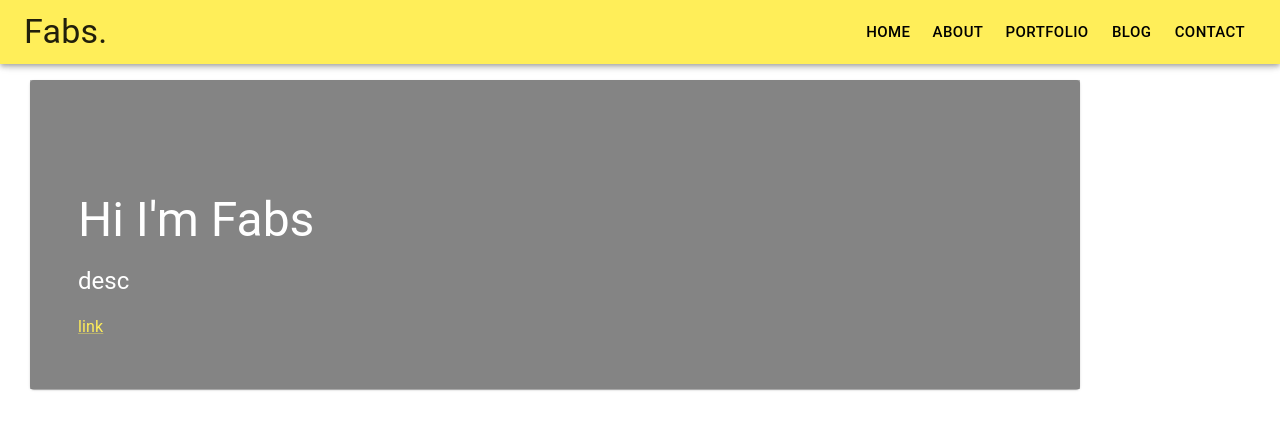
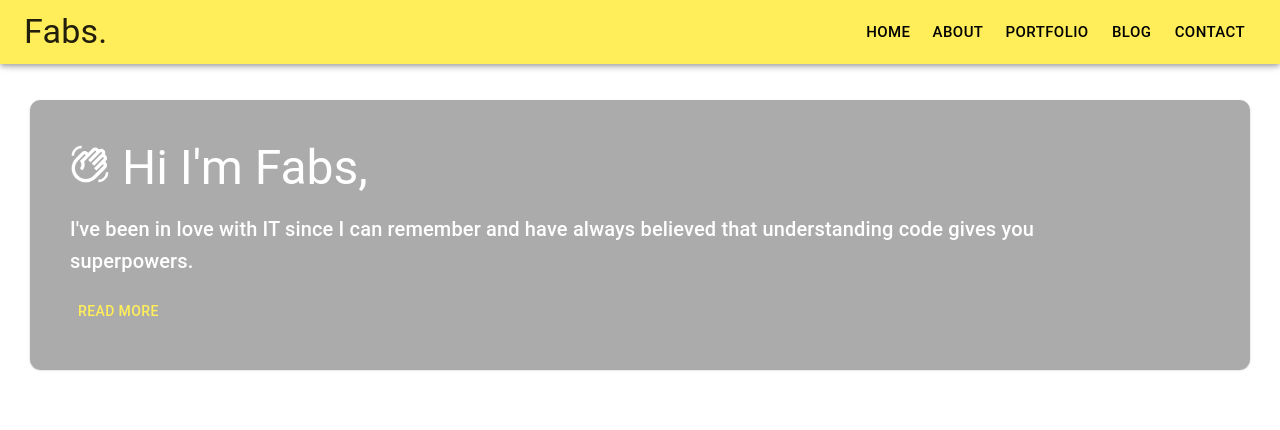
Before and after one commit to Sventrip86/portfolio2024, a React (Create React App) app: page / in a window 1280 px wide. Shown: the top 430 px of the page. Built offline with nearby package versions, Linux system fonts and the light colour scheme.

Commit message:
completed intro with conditional rendering Read more

```diff
--- a/src/App.js
+++ b/src/App.js
@@ -2,7 +2,7 @@ import './App.css';
 import Nav from './components/Nav';
 import { createTheme, ThemeProvider } from '@mui/material/styles';
 import {  yellow } from '@mui/material/colors';
-import Home from './components/Home';
+import Intro from './components/Intro';
 
 
 const theme = createTheme({
@@ -19,7 +19,7 @@ const App = () => {
     <>
      <ThemeProvider theme={theme}>
 <Nav></Nav>
-<Home/>
+<Intro/>
 </ThemeProvider>
     </>
   )
--- a/src/components/Home.js
+++ /dev/null
@@ -1,60 +0,0 @@
-import React from 'react'
-import Paper from '@mui/material/Paper';
-import Typography from '@mui/material/Typography';
-import Grid from '@mui/material/Grid';
-import Link from '@mui/material/Link';
-import Box from '@mui/material/Box';
-import me from '../assets/me.png'
-
-const Home = () => {
-  return (
-    <Paper
-    sx={{
-      position: 'relative',
-      backgroundColor: 'grey.400',
-      color: '#fff',
-      mb: 4,
-      backgroundSize: 'cover',
-      backgroundRepeat: 'no-repeat',
-      backgroundPosition: 'center',
-    paddingTop: '64px',
-    marginTop: '80px',
-    marginLeft: '30px',
-    marginRight: '200px' }}
-  >
-    {/* Increase the priority of the hero background image */}
-    {<img style={{ display: 'none' }} src={me}  />}
-    <Box
-      sx={{
-        position: 'absolute',
-        top: 0,
-        bottom: 0,
-        right: 0,
-        left: 0,
-        backgroundColor: 'rgba(0,0,0,.3)',
-      }}
-    />
-    <Grid container>
-      <Grid item md={6}>
-        <Box
-          sx={{
-            position: 'relative',
-            p: { xs: 3, md: 6 },
-            pr: { md: 0 },
-          }}
-        >
-          <Typography component="h1" variant="h3" color="inherit" gutterBottom>
-       Hi I'm Fabs
-          </Typography>
-          <Typography variant="h5" color="inherit" paragraph>
-desc          </Typography>
-          <Link variant="subtitle1" href="#">
-link          </Link>
-        </Box>
-      </Grid>
-    </Grid>
-  </Paper>
-  )
-}
-
-export default Home
--- /dev/null
+++ b/src/components/Intro.js
@@ -0,0 +1,80 @@
+import React, { useState } from 'react'
+import Paper from '@mui/material/Paper';
+import Typography from '@mui/material/Typography';
+import Grid from '@mui/material/Grid';
+import Link from '@mui/material/Link';
+import Box from '@mui/material/Box';
+import Avatar from '@mui/material/Avatar';
+
+import me from '../assets/me.png'
+
+
+import Button  from '@mui/material/Button';
+import WavingHandOutlinedIcon from '@mui/icons-material/WavingHandOutlined';
+
+const Intro = () => {
+
+  const [moreInfo, setMoreInfo] = useState(false)
+
+  return (
+
+    <Paper
+    sx={{
+      position: 'relative',
+      backgroundColor: 'grey.100',
+      color: '#fff',
+      mb: 4,
+      backgroundSize: 'cover',
+      backgroundRepeat: 'no-repeat',
+      backgroundPosition: 'center',
+    paddingTop: '0px',
+    marginTop: '100px',
+    marginLeft: '30px',
+    marginRight: '30px',
+  borderRadius: '10px' }}
+  >
+
+    <Box
+      sx={{
+        position: 'absolute',
+        top: 0,
+        bottom: 0,
+        right: 0,
+        left: 0,
+        backgroundColor: 'rgba(0,0,0,.3)',
+        borderRadius: '10px'
+      }}
+    />
+
+    <Grid container>
+
+      <Grid item md={10}>
+
+        <Box
+          sx={{
+            position: 'relative',
+            p: { xs: 3, md: 5 },
+            pr: { md: 0 },
+          }}
+        >
+
+          <Typography component="h1" variant="h3" color="inherit" gutterBottom>
+
+          <WavingHandOutlinedIcon sx={{fontSize:'40px'}}/> Hi I'm Fabs,
+          </Typography>
+          <Typography variant="h6" color="inherit" paragraph>
+I've been in love with IT since I can remember and have always believed that understanding code gives you superpowers.
+{moreInfo && ` Currently, I'm focused on web development using React. When I am not at the PC, I am probably listening to music, reading, or writing about it, and if the sun is shining, I prefer to move with my inline skates. I am based in Cagliari. Want to work with me or hire me?`}
+</Typography>
+<Button onClick={() => setMoreInfo(!moreInfo)}>
+  {moreInfo ? 'Show less' : 'Read more'}
+</Button>
+
+        </Box>
+      </Grid>
+    </Grid>
+  </Paper>
+  )
+}
+
+export default Intro
```
